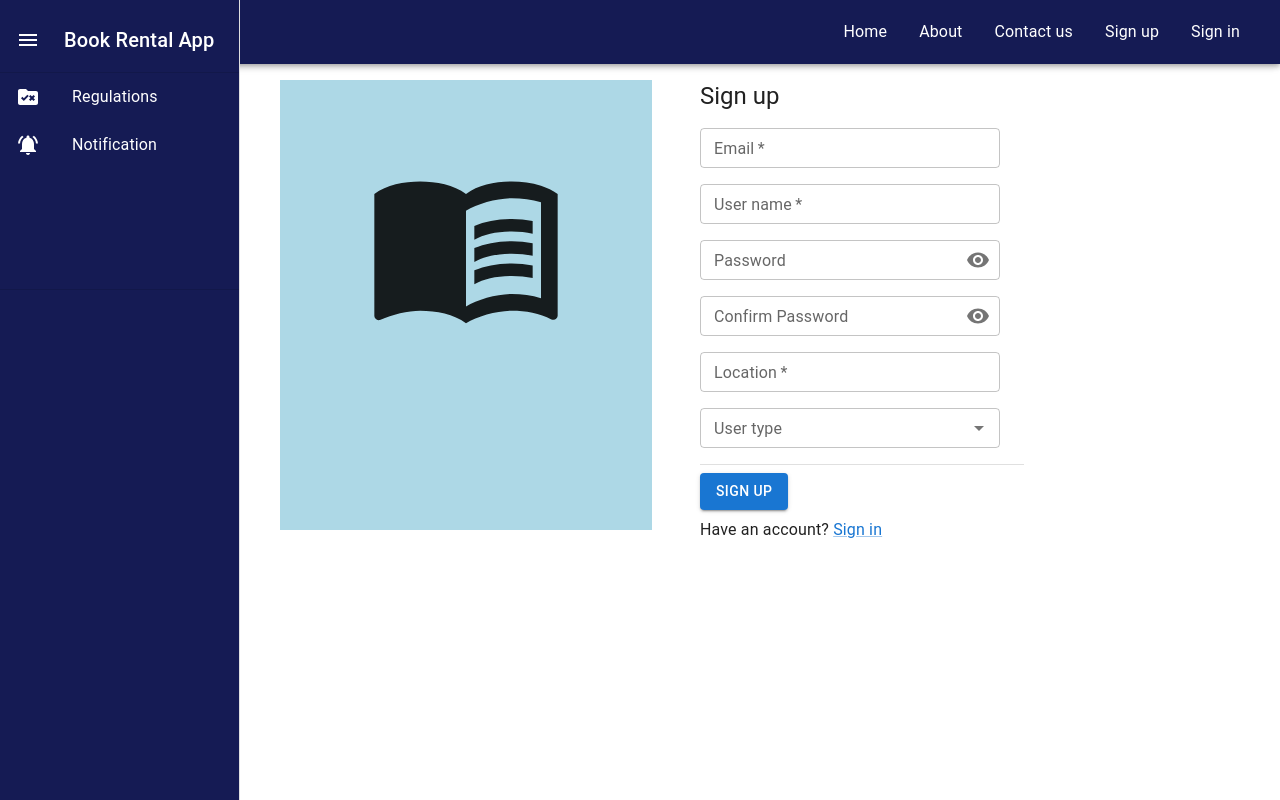
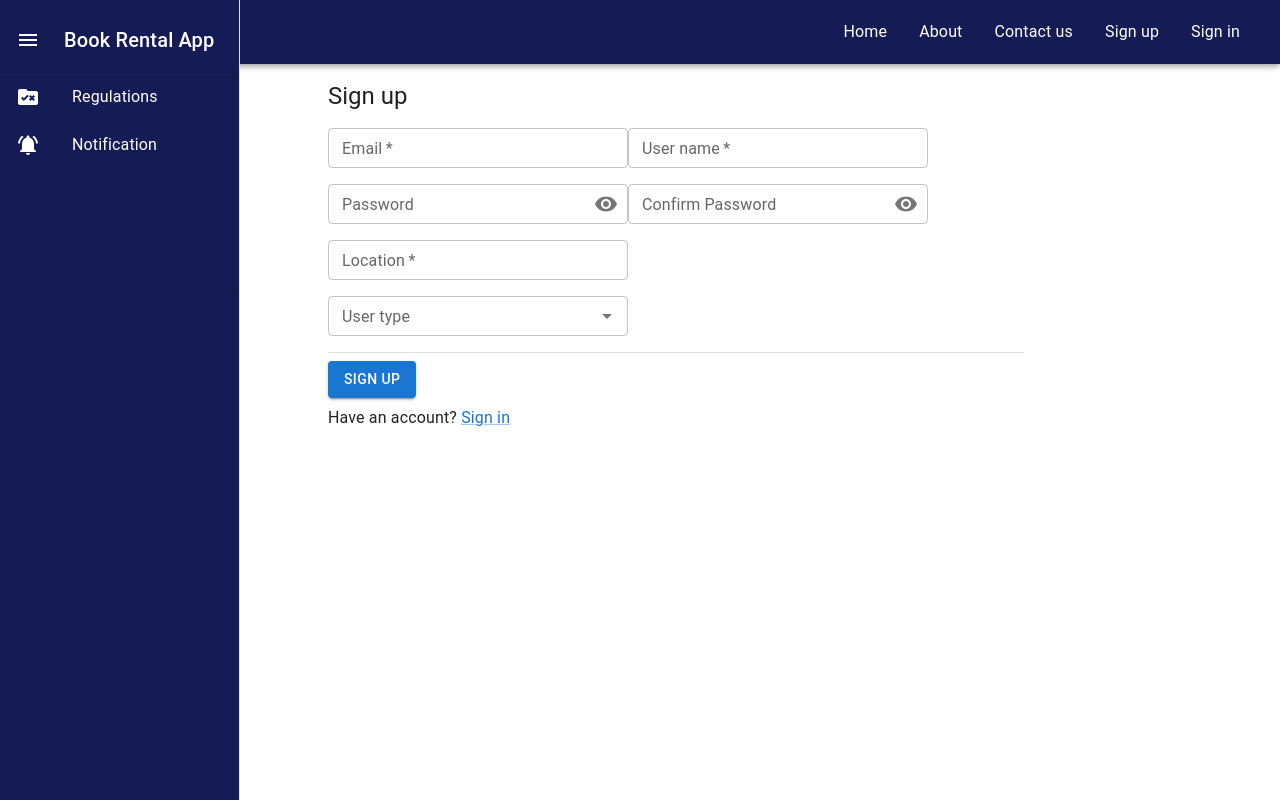
Before and after one commit to getye/Book-Rent-Vercel, a React (Create React App) app in the folder client/: page /signup in a window 1280 px wide. Built offline with nearby package versions, Linux system fonts and the light colour scheme.

Commit message:
updated signup and signin

```diff
--- a/client/src/components/signin.js
+++ b/client/src/components/signin.js
@@ -1,7 +1,6 @@
 import React, { useState } from 'react';
 import { useNavigate } from 'react-router-dom';
 import { Snackbar, Alert, Grid, Box, Typography, TextField, Button, Link, FormControlLabel, Checkbox } from '@mui/material';
-import MenuBookIcon from '@mui/icons-material/MenuBook';
 
 export const Signin = () => {
   const navigate = useNavigate();
@@ -54,12 +53,8 @@ export const Signin = () => {
   };
 
   return (
-    <form onSubmit={handleSubmit}>
+    <Box component={'form'} onSubmit={handleSubmit}>
       <Grid container sx={{ paddingTop: 10, width: '80%', paddingLeft: 35 }}>
-        <Grid item xs={6} sx={{ bgcolor: 'lightblue', height: 350, display: 'flex', alignContent: 'center', justifyContent: 'center' }}>
-          <MenuBookIcon sx={{ width: 200, height: 200, mt: 7 }} />
-        </Grid>
-        <Grid item xs={6} sx={{ paddingLeft: 0 }}>
           <Box sx={{ paddingLeft: 6 }}>
             <Typography component="h1" variant="h5">
               Sign in
@@ -105,7 +100,6 @@ export const Signin = () => {
               </Typography>
             </Grid>
           </Box>
-        </Grid>
       </Grid>
 
       {/* Snackbar for notifications */}
@@ -126,6 +120,6 @@ export const Signin = () => {
           {notificationMessage}
         </Alert>
       </Snackbar>
-    </form>
+    </Box>
   );
 };
--- a/client/src/components/signup.js
+++ b/client/src/components/signup.js
@@ -6,7 +6,6 @@ import {
   FormControl, InputLabel, OutlinedInput, InputAdornment, IconButton, Autocomplete, Divider,
   Link
 } from '@mui/material';
-import MenuBookIcon from '@mui/icons-material/MenuBook';
 import Visibility from '@mui/icons-material/Visibility';
 import VisibilityOff from '@mui/icons-material/VisibilityOff';
 
@@ -118,12 +117,8 @@ export const Signup = () => {
   };
 
   return (
-    <form onSubmit={handleSubmit}>
+    <Box component={'form'} onSubmit={handleSubmit}>
       <Grid container sx={{ paddingTop: 10, width: '80%', paddingLeft: 35 }}>
-        <Grid item xs={6} sx={{ bgcolor: 'lightblue', height: 450, display: 'flex', alignContent: 'center', justifyContent: 'center' }}>
-          <MenuBookIcon sx={{ width: 200, height: 200, mt: 8 }} />
-        </Grid>
-        <Grid item xs={6} sx={{ paddingLeft: 0 }}>
           <Box sx={{ paddingLeft: 6 }}>
             <Typography component="h1" variant="h5" sx={{ paddingBottom: 2 }}>
               Sign up
@@ -239,7 +234,6 @@ export const Signup = () => {
               Have an account? <Link href="/signin">Sign in</Link>
             </Typography>
           </Box>
-        </Grid>
       </Grid>
 
       <Snackbar
@@ -260,6 +254,6 @@ export const Signup = () => {
           {notificationMessage}
         </Alert>
       </Snackbar>
-    </form>
+    </Box>
   );
 };
```
Also changed, not shown: 8 other files (tests, documents, lock files or other folders).
